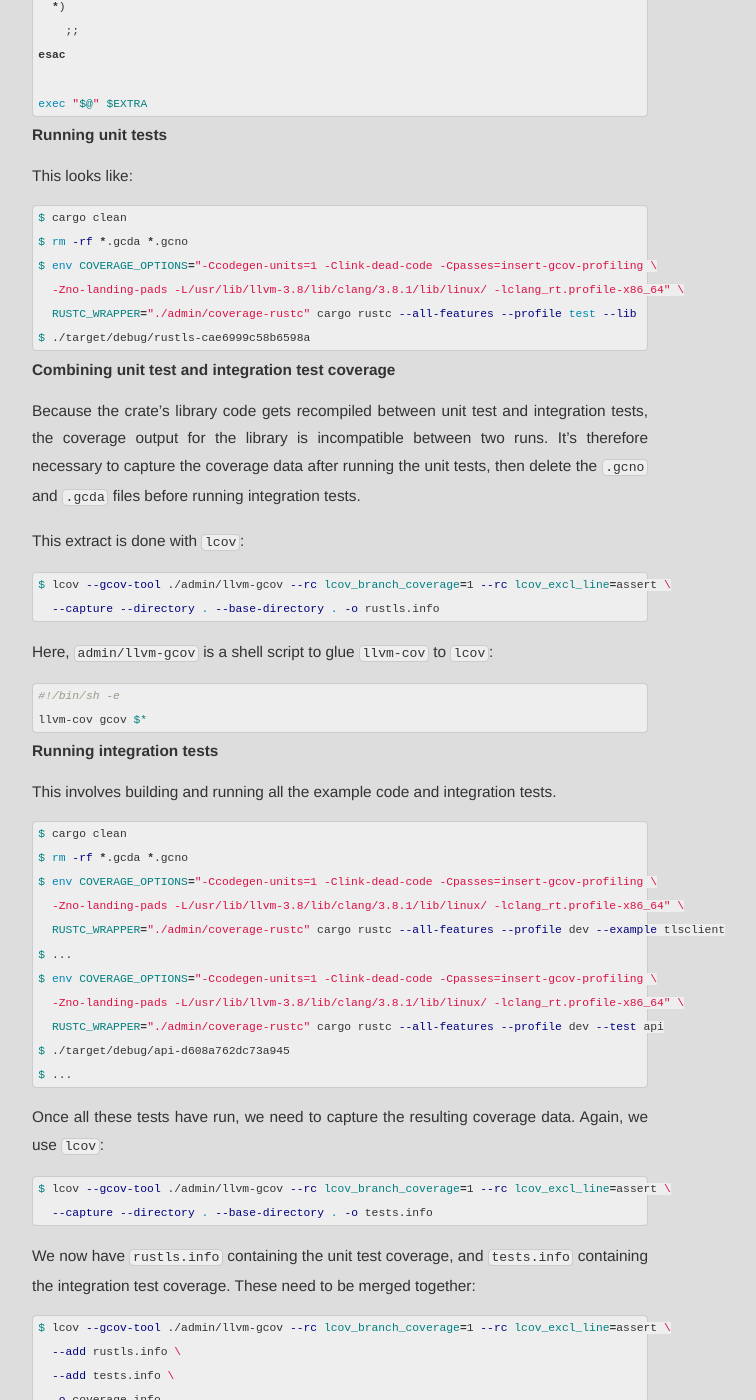
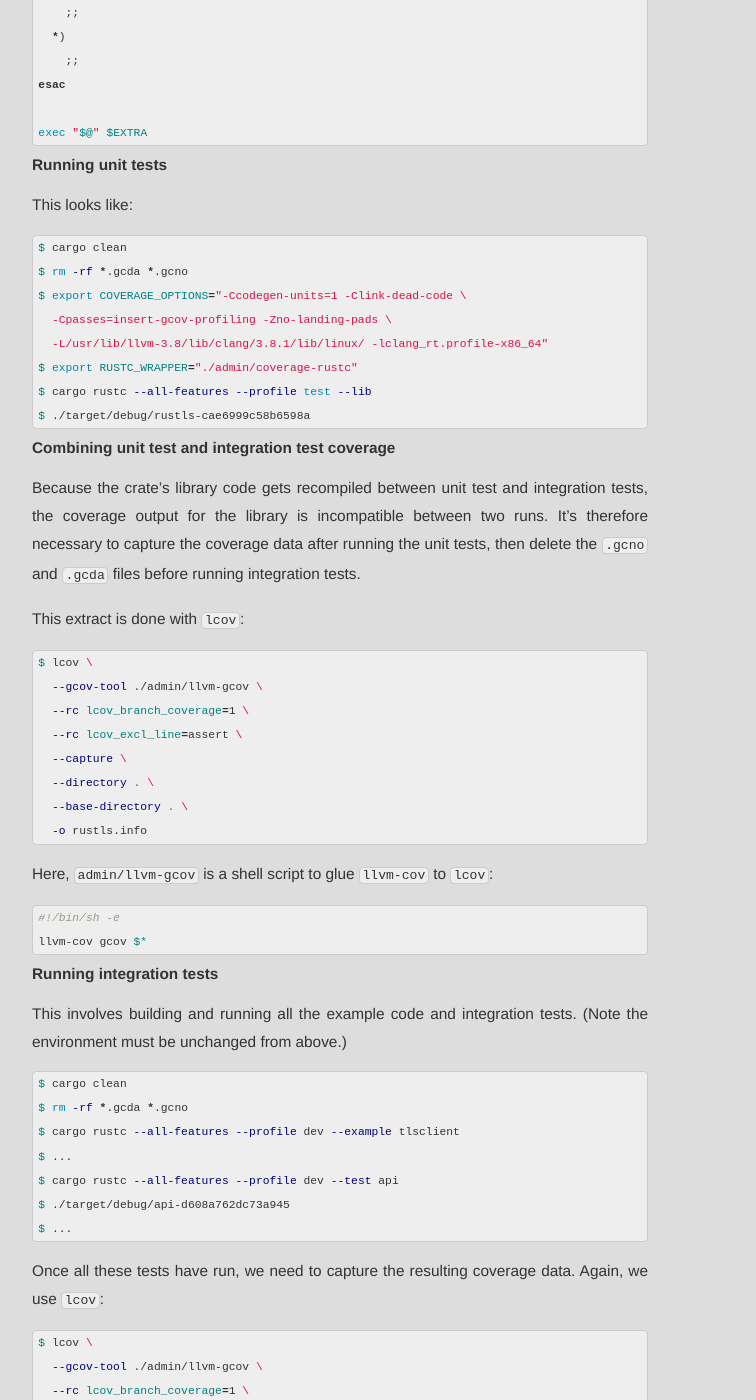
Before and after one commit to ctz/ctz.github.com, a Jekyll site: the page built from _posts/2017-07-19-measuring-test-coverage-of-rust-programs.md, in a window 1280 px wide and 1400 px high, scrolled down 1645 px. Shown: the whole window, without its empty margins (300-1056 px from the left). Built offline with Jekyll 4.4.1, drawn with Linux system fonts in a browser that asks for light colours; some of the changed text lies outside the part shown.

Commit message:
Update 2017-07-19-measuring-test-coverage-of-rust-programs.md

````diff
--- a/_posts/2017-07-19-measuring-test-coverage-of-rust-programs.md
+++ b/_posts/2017-07-19-measuring-test-coverage-of-rust-programs.md
@@ -27,7 +27,7 @@ See [this thread][kennytm] for my starting point.  This worked to get coverage d
   * `-Clink-dead-code` -- don't delete unused code at link-time.
   * `-Zno-landing-pads` -- disable panic unwinding, which would otherwise insert code only reachable on panic.
   * `-Cpasses=insert-gcov-profiling` -- include the compiler pass that calls functions in the following library to track coverage.
-  * `-L/usr/lib/llvm-3.8/lib/clang/3.8.1/lib/linux/ -lclang_rt.profile-x86_64` -- runtime library that emits coverage output to file.
+  * `-L/usr/lib/llvm-3.8/lib/clang/3.8.1/lib/linux/ -lclang_rt.profile-x86_64` -- runtime library that emits coverage output to file.  You might have to alter the library path to match your precise `libclang-common-3.8-dev` version.
 
 # Only profiling relevent code
 
@@ -76,9 +76,11 @@ This looks like:
 ```bash
 $ cargo clean
 $ rm -rf *.gcda *.gcno
-$ env COVERAGE_OPTIONS="-Ccodegen-units=1 -Clink-dead-code -Cpasses=insert-gcov-profiling \
-  -Zno-landing-pads -L/usr/lib/llvm-3.8/lib/clang/3.8.1/lib/linux/ -lclang_rt.profile-x86_64" \
-  RUSTC_WRAPPER="./admin/coverage-rustc" cargo rustc --all-features --profile test --lib
+$ export COVERAGE_OPTIONS="-Ccodegen-units=1 -Clink-dead-code \
+  -Cpasses=insert-gcov-profiling -Zno-landing-pads \
+  -L/usr/lib/llvm-3.8/lib/clang/3.8.1/lib/linux/ -lclang_rt.profile-x86_64"
+$ export RUSTC_WRAPPER="./admin/coverage-rustc"
+$ cargo rustc --all-features --profile test --lib
 $ ./target/debug/rustls-cae6999c58b6598a
 ```
 
@@ -91,8 +93,14 @@ then delete the `.gcno` and `.gcda` files before running integration tests.
 This extract is done with `lcov`:
 
 ```bash
-$ lcov --gcov-tool ./admin/llvm-gcov --rc lcov_branch_coverage=1 --rc lcov_excl_line=assert \
-  --capture --directory . --base-directory . -o rustls.info
+$ lcov \
+  --gcov-tool ./admin/llvm-gcov \
+  --rc lcov_branch_coverage=1 \
+  --rc lcov_excl_line=assert \
+  --capture \
+  --directory . \
+  --base-directory . \
+  -o rustls.info
 ```
 
 Here, `admin/llvm-gcov` is a shell script to glue `llvm-cov` to `lcov`:
@@ -105,17 +113,14 @@ llvm-cov gcov $*
 # Running integration tests
 
 This involves building and running all the example code and integration tests.
+(Note the environment must be unchanged from above.)
 
 ```bash
 $ cargo clean
 $ rm -rf *.gcda *.gcno
-$ env COVERAGE_OPTIONS="-Ccodegen-units=1 -Clink-dead-code -Cpasses=insert-gcov-profiling \
-  -Zno-landing-pads -L/usr/lib/llvm-3.8/lib/clang/3.8.1/lib/linux/ -lclang_rt.profile-x86_64" \
-  RUSTC_WRAPPER="./admin/coverage-rustc" cargo rustc --all-features --profile dev --example tlsclient
+$ cargo rustc --all-features --profile dev --example tlsclient
 $ ...
-$ env COVERAGE_OPTIONS="-Ccodegen-units=1 -Clink-dead-code -Cpasses=insert-gcov-profiling \
-  -Zno-landing-pads -L/usr/lib/llvm-3.8/lib/clang/3.8.1/lib/linux/ -lclang_rt.profile-x86_64" \
-  RUSTC_WRAPPER="./admin/coverage-rustc" cargo rustc --all-features --profile dev --test api
+$ cargo rustc --all-features --profile dev --test api
 $ ./target/debug/api-d608a762dc73a945
 $ ...
 ```
@@ -123,15 +128,24 @@ $ ...
 Once all these tests have run, we need to capture the resulting coverage data.  Again, we use `lcov`:
 
 ```bash
-$ lcov --gcov-tool ./admin/llvm-gcov --rc lcov_branch_coverage=1 --rc lcov_excl_line=assert \
-  --capture --directory . --base-directory . -o tests.info
+$ lcov \
+  --gcov-tool ./admin/llvm-gcov \
+  --rc lcov_branch_coverage=1 \
+  --rc lcov_excl_line=assert \
+  --capture \
+  --directory . \
+  --base-directory . \
+  -o tests.info
 ```
 
 We now have `rustls.info` containing the unit test coverage, and `tests.info` containing the integration
 test coverage.  These need to be merged together:
 
 ```bash
-$ lcov --gcov-tool ./admin/llvm-gcov --rc lcov_branch_coverage=1 --rc lcov_excl_line=assert \
+$ lcov \
+  --gcov-tool ./admin/llvm-gcov \
+  --rc lcov_branch_coverage=1 \
+  --rc lcov_excl_line=assert \
   --add rustls.info \
   --add tests.info \
   -o coverage.info
````
